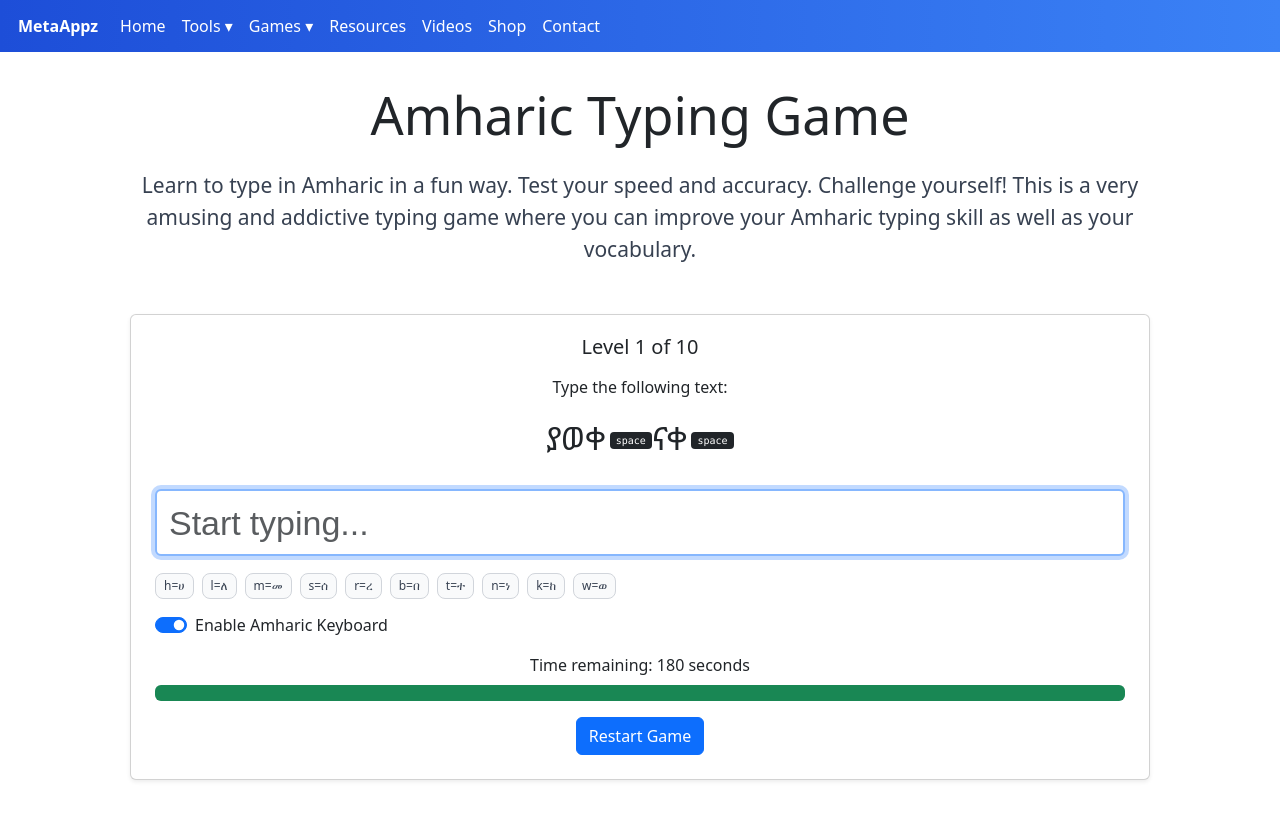
After one commit to samuelabera21/Samuel_AI_Tools_App, a Flask app: page /Games/Amharic_Typing_Game in a window 1280 px wide. The commit adds this page. Run offline with Flask 3, Linux system fonts and the light colour scheme.

Commit message:
Amharic Typing Game

```diff
--- a/app.py
+++ b/app.py
@@ -211,6 +211,11 @@ def amharic_hangman_game():
 @app.route("/Games/Amharic_Fidel_Sliding_Puzzle_Game")
 def amharic_fidel_sliding_puzzle_game():
     return render_template("amharic_fidel_sliding_puzzle_game.html")
+
+
+@app.route("/Games/Amharic_Typing_Game")
+def amharic_typing_game():
+    return render_template("amharic_typing_game.html")
 
 
 @app.route("/api/amharic-ai-image", methods=["POST"])
--- /dev/null
+++ b/static/css/amharic_typing_game.css
@@ -0,0 +1,137 @@
+body {
+  background: #f3f4f6;
+  color: #111827;
+}
+
+.typing-page {
+  max-width: 1080px;
+  padding: 24px 16px 42px;
+}
+
+.game-title {
+  font-size: clamp(34px, 4.2vw, 52px);
+  margin-top: 8px;
+}
+
+.game-subtitle {
+  color: #374151;
+  line-height: 1.52;
+  font-size: 21px;
+  max-width: 1060px;
+  margin-left: auto;
+  margin-right: auto;
+}
+
+.typing-card {
+  border: 1px solid #d1d5db;
+  max-width: 1020px;
+}
+
+#targetText {
+  min-height: 58px;
+  line-height: 1.45;
+  font-family: "Noto Sans Ethiopic", "Abyssinica SIL", sans-serif;
+}
+
+#typingInput {
+  font-size: 34px;
+  border-width: 2px;
+  border-color: #9ec5ff;
+  font-family: "Noto Sans Ethiopic", "Abyssinica SIL", sans-serif;
+}
+
+#typingInput:focus {
+  border-color: #86b7fe;
+  box-shadow: 0 0 0 0.25rem rgba(13, 110, 253, 0.25);
+}
+
+.kbd-container {
+  min-height: 20px;
+  margin-bottom: 8px;
+  text-align: left;
+}
+
+.kbd-helper {
+  display: inline-block;
+  margin-right: 8px;
+  margin-bottom: 6px;
+  padding: 3px 8px;
+  border: 1px solid #d1d5db;
+  border-radius: 8px;
+  background: #f9fafb;
+  color: #374151;
+  font-size: 12px;
+}
+
+.kbd_targetText {
+  font-size: x-small;
+  vertical-align: middle;
+}
+
+.word-container {
+  display: inline-block;
+  position: relative;
+  margin-right: 4px;
+}
+
+.word-container.animated-underline::after {
+  content: "";
+  position: absolute;
+  bottom: -2px;
+  left: 0;
+  height: 2px;
+  background: blue;
+  width: 100%;
+  animation: underline-grow 1.5s infinite;
+}
+
+.kbd_targetText.animated-underline {
+  position: relative;
+}
+
+.kbd_targetText.animated-underline::after {
+  content: "";
+  position: absolute;
+  bottom: -2px;
+  left: 0;
+  height: 2px;
+  background: blue;
+  width: 100%;
+  animation: underline-grow 1.5s infinite;
+}
+
+@keyframes underline-grow {
+  0% {
+    width: 0;
+  }
+
+  50% {
+    width: 100%;
+  }
+
+  100% {
+    width: 0;
+  }
+}
+
+.text-success {
+  color: green !important;
+}
+
+@media (max-width: 700px) {
+  .game-title {
+    font-size: clamp(28px, 8vw, 38px);
+  }
+
+  .game-subtitle {
+    font-size: 18px;
+  }
+
+  #targetText {
+    font-size: 2rem !important;
+  }
+
+  #typingInput {
+    font-size: 24px;
+  }
+}
--- /dev/null
+++ b/static/js/amharic_typing_game.js
@@ -0,0 +1,293 @@
+const levels = [
+  "ያወቀ ናቀ",
+  "አለም ሀላፊ መልክ ረጋፊ",
+  "አይን አይቶ ልብ ይፈርዳል",
+  "ጀርባዬን እከከኝ ለኔ ራቀኝ",
+  "ፈስ በወረንጦ እየተለቀመ ነው",
+  "ነብር ቢያንቀላፋ ዝንጀሮ ጎበኘው",
+  "ለረዥም ሰው ልብ እና ልብስ ያጥረዋል",
+  "ለዳኛ ዳኛ አለው ለአንበሳ ተኩላ አለው",
+  "ፍቅር ካለ ዘጠኝ ቂጣ ለባልና ሚስት ይበቃል",
+  "የማህበር ኣሽከር በልቶም ኣይጠገን ታሞም አይድን"
+];
+
+let currentLevel = 0;
+let currentRawText = "";
+let remainingTime = 180;
+const totalTime = 180;
+let timerInterval;
+let timerStarted = false;
+let gameOver = false;
+let wordNodes = [];
+let wordContainers = [];
+
+const transliterationMap = {
+  a: "አ",
+  b: "በ",
+  c: "ቸ",
+  d: "ደ",
+  e: "እ",
+  f: "ፈ",
+  g: "ገ",
+  h: "ሀ",
+  i: "ኢ",
+  j: "ጀ",
+  k: "ከ",
+  l: "ለ",
+  m: "መ",
+  n: "ነ",
+  o: "ኦ",
+  p: "ፐ",
+  q: "ቀ",
+  r: "ረ",
+  s: "ሰ",
+  t: "ተ",
+  u: "ኡ",
+  v: "ቨ",
+  w: "ወ",
+  x: "ሸ",
+  y: "የ",
+  z: "ዘ"
+};
+
+const targetTextDiv = document.getElementById("targetText");
+const typingInput = document.getElementById("typingInput");
+const timerSpan = document.getElementById("timer");
+const levelIndicator = document.getElementById("levelIndicator");
+const restartBtn = document.getElementById("restartBtn");
+const timeProgressBar = document.getElementById("timeProgressBar");
+const keyboardToggle = document.getElementById("amharicKey");
+const keyboardAssist = document.getElementById("amhKeyAss");
+
+typingInput.addEventListener("paste", (event) => {
+  event.preventDefault();
+});
+
+typingInput.addEventListener("dragover", (event) => {
+  event.preventDefault();
+});
+
+typingInput.addEventListener("drop", (event) => {
+  event.preventDefault();
+});
+
+typingInput.addEventListener("keydown", (event) => {
+  if (!keyboardToggle.checked) {
+    return;
+  }
+
+  if (event.ctrlKey || event.altKey || event.metaKey) {
+    return;
+  }
+
+  if (event.key.length !== 1) {
+    return;
+  }
+
+  const mapped = transliterationMap[event.key.toLowerCase()];
+  if (!mapped) {
+    return;
+  }
+
+  event.preventDefault();
+  insertAtCursor(typingInput, mapped);
+
+  // Trigger standard live validation workflow after programmatic insertion.
+  typingInput.dispatchEvent(new Event("input", { bubbles: true }));
+});
+
+keyboardToggle.addEventListener("change", renderKeyboardHints);
+
+function insertAtCursor(inputElement, text) {
+  const start = inputElement.selectionStart;
+  const end = inputElement.selectionEnd;
+  const value = inputElement.value;
+
+  inputElement.value = `${value.slice(0, start)}${text}${value.slice(end)}`;
+  const nextCursor = start + text.length;
+  inputElement.selectionStart = nextCursor;
+  inputElement.selectionEnd = nextCursor;
+}
+
+function renderKeyboardHints() {
+  if (!keyboardToggle.checked) {
+    keyboardAssist.innerHTML = "";
+    return;
+  }
+
+  const hints = ["h=ሀ", "l=ለ", "m=መ", "s=ሰ", "r=ረ", "b=በ", "t=ተ", "n=ነ", "k=ከ", "w=ወ"];
+  keyboardAssist.innerHTML = hints
+    .map((item) => `<span class=\"kbd-helper\">${item}</span>`)
+    .join("");
+}
+
+function startTimer() {
+  timerStarted = true;
+  timerInterval = setInterval(() => {
+    remainingTime -= 1;
+    timerSpan.textContent = String(remainingTime);
+
+    const percentage = (remainingTime / totalTime) * 100;
+    timeProgressBar.style.width = `${percentage}%`;
+    timeProgressBar.setAttribute("aria-valuenow", String(remainingTime));
+
+    if (remainingTime <= 30) {
+      timeProgressBar.classList.remove("bg-warning", "bg-success");
+      timeProgressBar.classList.add("bg-danger");
+    } else if (remainingTime <= 60) {
+      timeProgressBar.classList.remove("bg-success", "bg-danger");
+      timeProgressBar.classList.add("bg-warning");
+    } else {
+      timeProgressBar.classList.remove("bg-warning", "bg-danger");
+      timeProgressBar.classList.add("bg-success");
+    }
+
+    if (remainingTime <= 0) {
+      endGameTimeUp();
+    }
+  }, 1000);
+}
+
+function endGameTimeUp() {
+  clearInterval(timerInterval);
+  gameOver = true;
+  typingInput.disabled = true;
+  document.getElementById("resultModalLabel").textContent = "Game Over";
+  document.getElementById("resultModalBody").textContent = `Time's up! You completed level ${currentLevel + 1} out of ${levels.length}.`;
+  const resultModal = new bootstrap.Modal(document.getElementById("resultModal"));
+  resultModal.show();
+}
+
+function loadLevel(level) {
+  if (level >= levels.length) {
+    return;
+  }
+
+  levelIndicator.textContent = `Level ${level + 1} of ${levels.length}`;
+  currentRawText = levels[level];
+  targetTextDiv.innerHTML = "";
+  wordNodes = [];
+  wordContainers = [];
+
+  const expectedWords = currentRawText.split(" ");
+
+  for (let i = 0; i < expectedWords.length; i += 1) {
+    const wordContainer = document.createElement("span");
+    wordContainer.classList.add("word-container");
+
+    const letterNodes = [];
+    for (const character of expectedWords[i]) {
+      const span = document.createElement("span");
+      span.textContent = character;
+      wordContainer.appendChild(span);
+      letterNodes.push(span);
+    }
+
+    wordNodes.push(letterNodes);
+    wordContainers.push(wordContainer);
+    targetTextDiv.appendChild(wordContainer);
+
+    if (i < expectedWords.length - 1) {
+      const spaceMarker = document.createElement("kbd");
+      spaceMarker.classList.add("ios", "kbd_targetText");
+      spaceMarker.textContent = "space";
+      targetTextDiv.appendChild(spaceMarker);
+    }
+  }
+
+  const finalMarker = document.createElement("kbd");
+  finalMarker.classList.add("ios", "kbd_targetText");
+  finalMarker.textContent = "space";
+  targetTextDiv.appendChild(finalMarker);
+
+  typingInput.value = "";
+  typingInput.focus();
+}
+
+function validateInput() {
+  if (gameOver) {
+    return;
+  }
+
+  const rawInput = typingInput.value;
+  const typedWords = rawInput.trim().split(" ");
+  const expectedWords = currentRawText.split(" ");
+  let underlineIndex = null;
+
+  for (let i = 0; i < expectedWords.length; i += 1) {
+    const typedWord = typedWords[i] || "";
+    const expectedWord = expectedWords[i];
+
+    if (typedWord === expectedWord) {
+      wordNodes[i].forEach((node) => node.classList.add("text-success"));
+      wordContainers[i].classList.remove("animated-underline");
+      const nextElement = wordContainers[i].nextElementSibling;
+      if (nextElement && nextElement.tagName === "KBD") {
+        nextElement.classList.remove("animated-underline");
+      }
+    } else {
+      wordNodes[i].forEach((node) => node.classList.remove("text-success"));
+      wordContainers[i].classList.remove("animated-underline");
+      const nextElement = wordContainers[i].nextElementSibling;
+      if (nextElement && nextElement.tagName === "KBD") {
+        nextElement.classList.remove("animated-underline");
+      }
+
+      if (underlineIndex === null) {
+        underlineIndex = i;
+      }
+    }
+  }
+
+  if (underlineIndex !== null) {
+    wordContainers[underlineIndex].classList.add("animated-underline");
+    const nextElement = wordContainers[underlineIndex].nextElementSibling;
+    if (nextElement && nextElement.tagName === "KBD") {
+      nextElement.classList.add("animated-underline");
+    }
+  }
+
+  if (rawInput.trim() === currentRawText) {
+    if (currentLevel < levels.length - 1) {
+      currentLevel += 1;
+      loadLevel(currentLevel);
+    } else {
+      clearInterval(timerInterval);
+      document.getElementById("resultModalLabel").textContent = "Congratulations!";
+      document.getElementById("resultModalBody").textContent = `You finished all levels with ${remainingTime} seconds remaining.`;
+      const resultModal = new bootstrap.Modal(document.getElementById("resultModal"));
+      resultModal.show();
+    }
+  }
+}
+
+typingInput.addEventListener("input", () => {
+  if (!timerStarted && typingInput.value.length > 0) {
+    startTimer();
+  }
+  validateInput();
+});
+
+restartBtn.addEventListener("click", () => {
+  window.location.reload();
+});
+
+function initGame() {
+  currentLevel = 0;
+  remainingTime = totalTime;
+  timerSpan.textContent = String(remainingTime);
+  timeProgressBar.style.width = "100%";
+  timeProgressBar.setAttribute("aria-valuenow", String(remainingTime));
+  timeProgressBar.classList.remove("bg-warning", "bg-danger");
+  timeProgressBar.classList.add("bg-success");
+
+  timerStarted = false;
+  gameOver = false;
+  typingInput.disabled = false;
+
+  renderKeyboardHints();
+  loadLevel(currentLevel);
+  clearInterval(timerInterval);
+}
+
+window.onload = initGame;
--- /dev/null
+++ b/templates/amharic_typing_game.html
@@ -0,0 +1,125 @@
+<!DOCTYPE html>
+<html lang="en">
+<head>
+  <meta charset="UTF-8">
+  <meta name="viewport" content="width=device-width, initial-scale=1.0">
+  <title>Amharic Typing Game - AI Tools App</title>
+  <link rel="stylesheet" href="{{ url_for('static', filename='css/base.css') }}">
+  <link rel="stylesheet" href="{{ url_for('static', filename='css/amharic_typing_game.css') }}">
+  <link href="https://cdn.jsdelivr.net/npm/bootstrap@5.3.8/dist/css/bootstrap.min.css" rel="stylesheet" integrity="sha384-sRIl4kxILFvY47J16cr9ZwB07vP4J8+LH7qKQnuqkuIAvNWLzeN8tE5YBujZqJLB" crossorigin="anonymous">
+</head>
+<body>
+  <header class="topbar">
+    <div class="brand">MetaAppz</div>
+    <nav class="nav">
+      <a href="/">Home</a>
+      <div class="dropdown">
+        <button class="drop-btn" type="button">Tools ▾</button>
+        <div class="dropdown-menu">
+          <a href="/Tools/Amharic_OCR">Amharic OCR</a>
+          <a href="/Tools/Numbers_to_Amharic_Words_Converter">Amharic Numbers Converter</a>
+          <a href="/Tools/Geez_Numbers_Converter">Geez Numbers Converter</a>
+          <a href="/Tools/Ethiopia_Phone_Numbers">Ethiopian Phone Number Validator</a>
+          <a href="/Tools/Ethiopian_Name_Generator">Ethiopian Baby Name Generator</a>
+          <a href="/Tools/Amharic_Link_Shortner">Amharic Link Shortner</a>
+          <a href="/Tools/Ethiopian_Date_Converter">Ethiopian Date Converter</a>
+          <a href="/Tools/Amharic_to_Image">Amharic AI Prompt to Image Generator</a>
+          <a href="/Tools/Free_Amharic_Keyboard">Amharic Keyboard</a>
+          <a href="/Tools/Amharic_Text_To_Speech">Amharic Text-to-Speech</a>
+          <a href="/Tools/Amharic_Words_Generator">Random Amharic Words Generator</a>
+        </div>
+      </div>
+      <div class="dropdown">
+        <button class="drop-btn" type="button">Games ▾</button>
+        <div class="dropdown-menu">
+          <a href="/Games/Amharic_Hangman_Game">Hangman in Amharic</a>
+          <a href="/Games/Amharic_Fidel_Sliding_Puzzle_Game">Amharic Fidel Sliding Puzzle</a>
+          <a href="/Games/Amharic_Typing_Game">Amharic Typing Game</a>
+          <a href="#">Amharic Riddles</a>
+          <a href="#">Amharic Word Search</a>
+        </div>
+      </div>
+      <a href="#">Resources</a>
+      <a href="#">Videos</a>
+      <a href="#">Shop</a>
+      <a href="#">Contact</a>
+    </nav>
+  </header>
+
+  <main class="typing-page container-fluid">
+    <h1 class="text-center game-title mb-4">Amharic Typing Game</h1>
+
+    <p class="text-center game-subtitle m-2">
+      Learn to type in Amharic in a fun way. Test your speed and accuracy. Challenge yourself!
+      This is a very amusing and addictive typing game where you can improve your Amharic typing
+      skill as well as your vocabulary.
+    </p>
+
+    <div class="container mt-5">
+      <div class="card typing-card shadow-sm p-4 mx-auto">
+        <div class="text-center">
+          <h5 id="levelIndicator" class="card-subtitle mb-3"></h5>
+          <p class="card-text">Type the following text:</p>
+
+          <div id="targetText" class="mb-3 fs-2"></div>
+
+          <input
+            type="text"
+            id="typingInput"
+            class="form-control"
+            autocapitalize="off"
+            spellcheck="false"
+            autocomplete="off"
+            autocorrect="off"
+            placeholder="Start typing..."
+            autofocus
+          >
+
+          <div class="mt-3">
+            <div class="kbd-container" id="amhKeyAss"></div>
+
+            <div class="form-check form-switch mb-3 text-start">
+              <input class="form-check-input" type="checkbox" id="amharicKey" checked>
+              <label class="form-check-label" for="amharicKey">Enable Amharic Keyboard</label>
+            </div>
+
+            <span>Time remaining: <span id="timer">180</span> seconds</span>
+
+            <div class="progress mt-2">
+              <div
+                id="timeProgressBar"
+                class="progress-bar bg-success"
+                role="progressbar"
+                style="width: 100%;"
+                aria-valuenow="180"
+                aria-valuemin="0"
+                aria-valuemax="180"
+              ></div>
+            </div>
+          </div>
+
+          <button id="restartBtn" class="btn btn-primary mt-3">Restart Game</button>
+        </div>
+      </div>
+    </div>
+  </main>
+
+  <div class="modal fade" id="resultModal" tabindex="-1" aria-labelledby="resultModalLabel" aria-hidden="true">
+    <div class="modal-dialog modal-dialog-centered">
+      <div class="modal-content">
+        <div class="modal-header">
+          <h5 class="modal-title" id="resultModalLabel"></h5>
+          <button type="button" class="btn-close" data-bs-dismiss="modal" aria-label="Close"></button>
+        </div>
+        <div class="modal-body" id="resultModalBody"></div>
+        <div class="modal-footer">
+          <button type="button" class="btn btn-primary" data-bs-dismiss="modal">Close</button>
+        </div>
+      </div>
+    </div>
+  </div>
+
+  <script src="https://cdn.jsdelivr.net/npm/bootstrap@5.3.8/dist/js/bootstrap.bundle.min.js" integrity="sha384-FKyoEForCGlyvwx9Hj09JcYn3nv7wiPVlz7YYwJrWVcXK/BmnVDxM+D2scQbITxI" crossorigin="anonymous"></script>
+  <script src="{{ url_for('static', filename='js/amharic_typing_game.js') }}"></script>
+</body>
+</html>
--- a/templates/home.html
+++ b/templates/home.html
@@ -35,7 +35,7 @@
           <a href="/Games/Amharic_Hangman_Game">Hangman in Amharic</a>
           <a href="/Games/Amharic_Fidel_Sliding_Puzzle_Game">Amharic Fidel Sliding Puzzle</a>
           <a href="#">Amharic Riddles</a>
-          <a href="#">Amharic Typing Game</a>
+          <a href="/Games/Amharic_Typing_Game">Amharic Typing Game</a>
           <a href="#">Amharic Word Search</a>
         </div>
       </div>
@@ -71,7 +71,7 @@
       <a class="card" href="/Games/Amharic_Hangman_Game"><div class="live">LIVE</div><h3>Hangman in Amharic</h3><p>Your favorite hangman game in Amharic.</p></a>
       <a class="card" href="/Games/Amharic_Fidel_Sliding_Puzzle_Game"><div class="live">LIVE</div><h3>Amharic Fidel Sliding Puzzle</h3><p>Slide Amharic fidel and Geez numerals into correct order before moves run out.</p></a>
       <a class="card" href="#"><div class="soon">COMING SOON</div><h3>Amharic Riddles</h3><p>Riddles with answers for daily fun.</p></a>
-      <a class="card" href="#"><div class="soon">COMING SOON</div><h3>Amharic Typing Game</h3><p>Improve typing speed and accuracy.</p></a>
+      <a class="card" href="/Games/Amharic_Typing_Game"><div class="live">LIVE</div><h3>Amharic Typing Game</h3><p>Improve typing speed and accuracy with timed Amharic phrase levels.</p></a>
       <a class="card" href="#"><div class="soon">COMING SOON</div><h3>Amharic Word Search</h3><p>Word search puzzles in Amharic.</p></a>
     </section>
   </main>
```
Also changed, not shown: games/amharic_typing_game/README.md (added).
